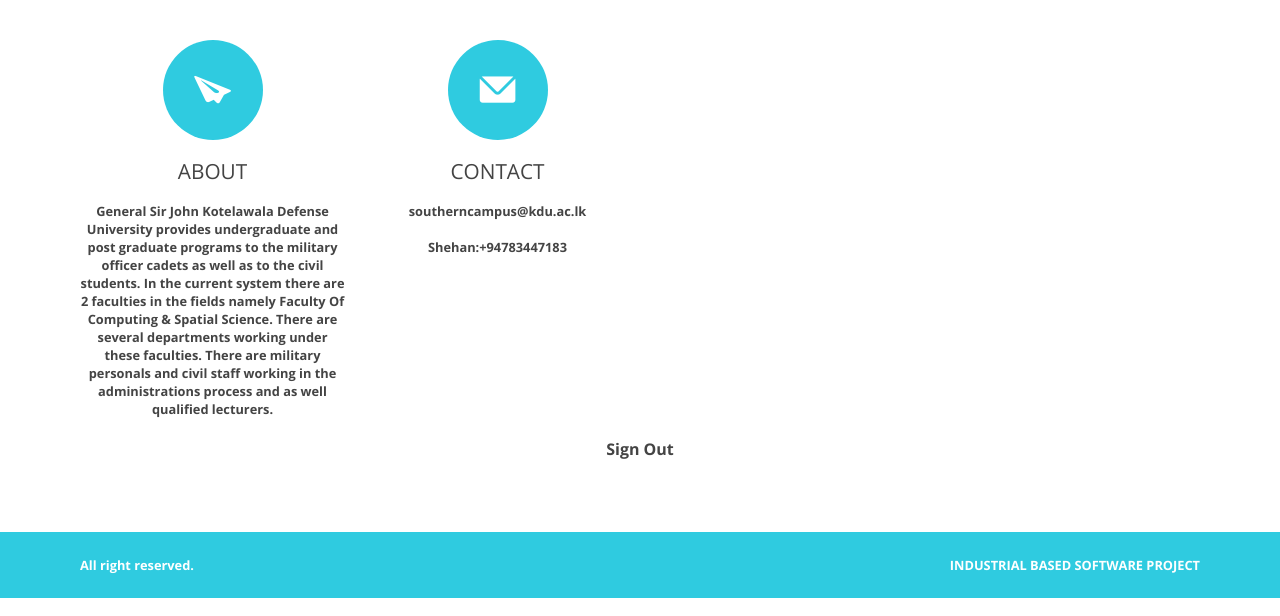
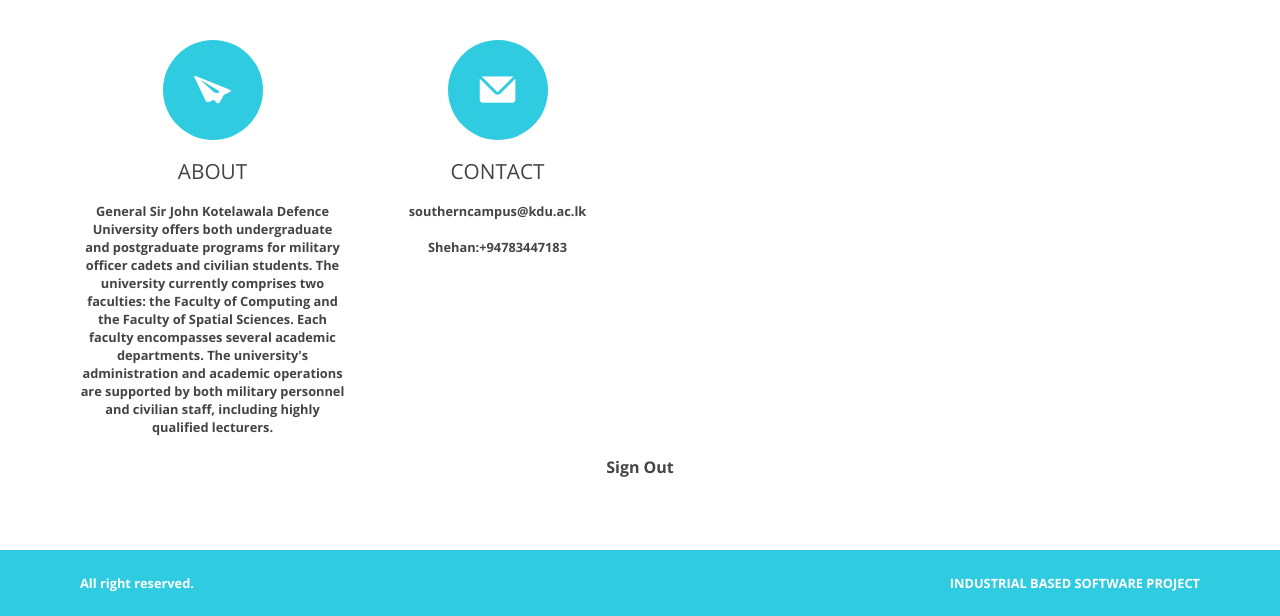
Before and after one commit to shehand96/officesupply, a plain HTML site: page index.html in a window 1280 px wide. Shown: the part 616-1232 px from the top of the page. Drawn offline with nearby package versions, Linux system fonts and the light colour scheme.

Commit message:
Update index.html

```diff
--- a/index.html
+++ b/index.html
@@ -169,7 +169,8 @@
                   <div class="s-12 m-6 l-3 margin-bottom">
                      <i class="icon-paperplane_ico icon2x"></i>
                      <h3>About</h3>
-                     <p>General Sir John Kotelawala Defense University provides undergraduate and post graduate programs to the military officer cadets as well as to the civil students. In the current system there are 2 faculties in the fields namely Faculty Of Computing & Spatial Science. There are several departments working under these faculties. There are military personals and civil staff working in the administrations process and as well qualified lecturers.
+                     <p>General Sir John Kotelawala Defence University offers both undergraduate and postgraduate programs for military officer cadets and civilian students. The university currently comprises two faculties: the Faculty of Computing and the Faculty of Spatial Sciences. Each faculty encompasses several academic departments. The university's administration and academic operations are supported by both military personnel and civilian staff, including highly qualified lecturers.
+
                      </p>
                   </div>
 
```
